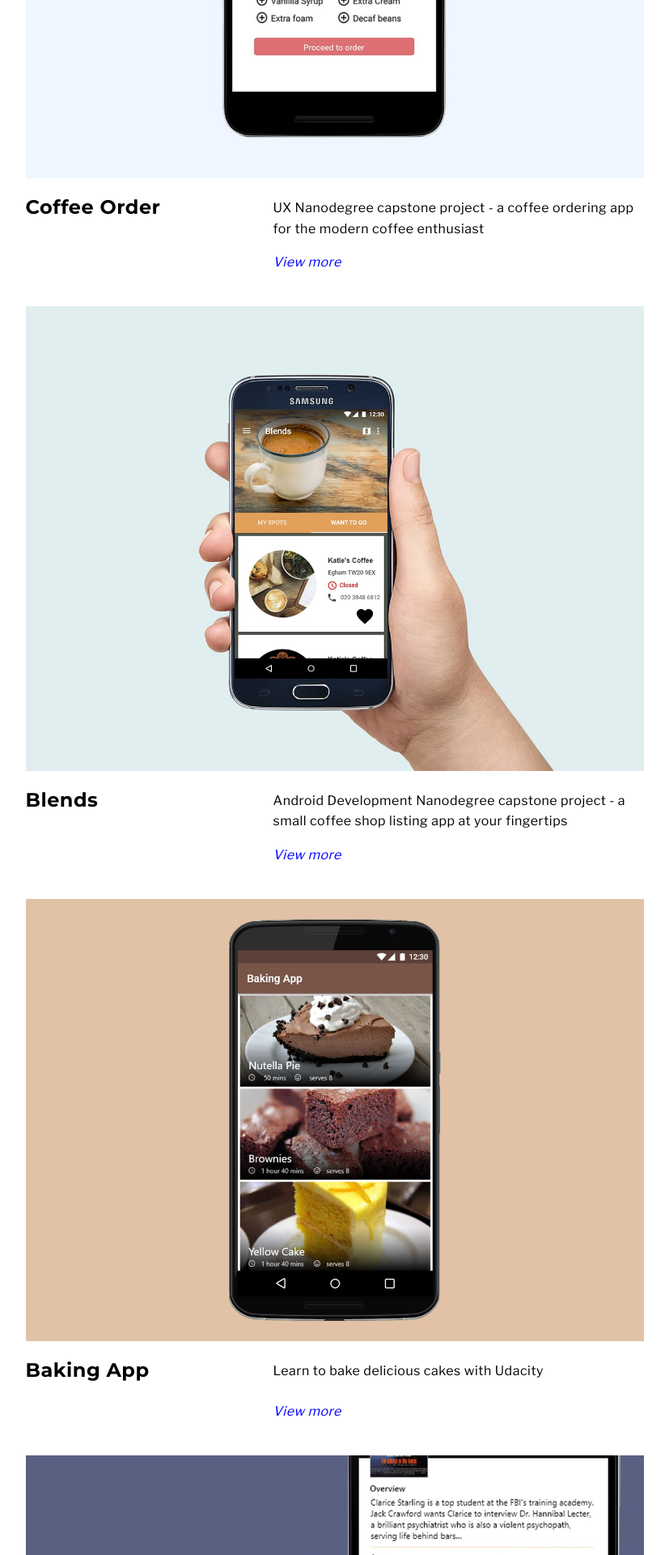
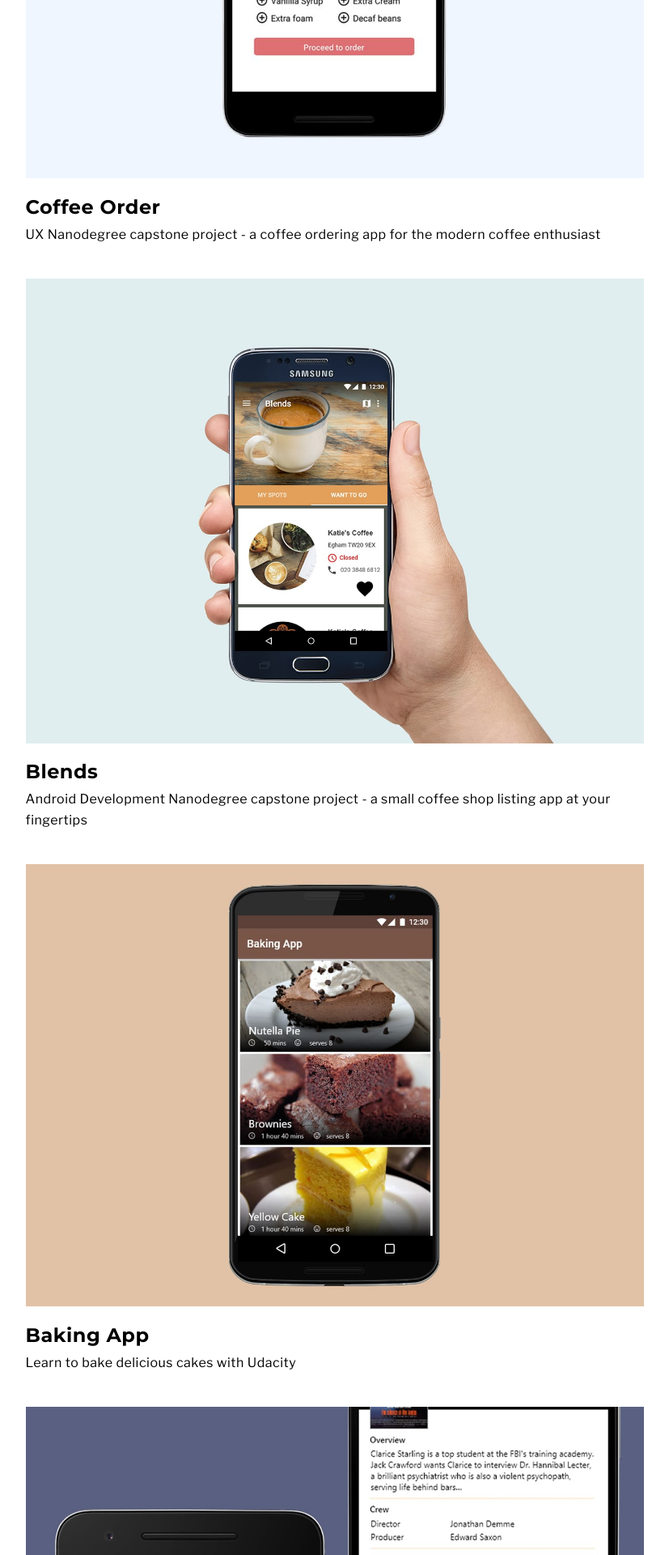
Before and after one commit to sabinaioana25/Portfolio, a PHP site: page / in a window 1280 px wide. Shown: the part 1236-3156 px from the top of the page at 81% size, without its empty margins (226-1053 px from the left). Run offline with PHP 8.4, Linux system fonts and the light colour scheme; some web fonts are replaced.

Commit message:
moved project description under title on main page; -removed 'view more' link and embeded the name with the link; -reversed direction of 'prev next navigation links; - added thumbnail in each project page; - added resume file on google cloud and linked button in 'about me' page

```diff
--- a/about.html
+++ b/about.html
@@ -51,7 +51,7 @@
                 I am also an avid movie-goer, an explorer and a 70s rock music fan.
             </p>
 
-            <a href="D:\Programming\Website\documents\Sabina Leitoiu - Resume2020.pdf" class="button-resume">View My Resume </a>
+            <a href="https://drive.google.com/file/d/1KWV_1871kIuiqepXPfUqXHld3qSU7trw/view?usp=sharing" class="button-resume">View My Resume </a>
         </main>
 
         <footer>
@@ -63,6 +63,7 @@
 
             <div class="group-ic">
                 <a href="https://www.linkedin.com/in/sableitoiu/"><img src="./icons/linkedin.svg" class="div-images" /></a>
+                <a href="https://github.com/sabinaioana25"><img src="./icons/github.svg" class="div-images"</a>
                 <a href="mailto:sabinaleitoiu91@gmail.com"><img src="./icons/gmail.svg" class="div-images" /></a>
                 <a href="https://www.instagram.com/splusl91/"><img src="./icons/instagram.svg" class="div-images" /></a>
             </div>
--- a/home.html
+++ b/home.html
@@ -38,25 +38,30 @@
             <div class="thumb-project">
                 <img src="./images/project-thumbnails/thumb-project-coffee-order-app.jpg"></div>
             <div class="thumb-project-details">
-                <p class="name">Coffee Order</p>
+                <a href="./html/202006-udacity-uxproject.html" class="link">
+                    <p class="name">Coffee Order</p></a>
                 <p class="short">UX Nanodegree capstone project - a coffee ordering app for the modern coffee enthusiast</p>
-                <a href="./html/202006-udacity-uxproject.html" class="link">View more</a>
+                <!-- <a href="./html/202006-udacity-uxproject.html" class="link">View more</a> -->
             </div>
 
             <div>
                 <div class="thumb-project"><img src="./images/project-thumbnails/thumb-project-blends-app.jpg"></div>
                 <div class="thumb-project-details">
+                    <a href="./html/201901-udacity-capstone-project.html" class="link">
                         <p class="name">Blends</p>
+                    </a>
                     <p class="short">Android Development Nanodegree capstone project - a small coffee shop listing app at your fingertips</p>
-                    <a href="./html/201901-udacity-capstone-project.html" class="link">View more</a>
+                    <!-- <a href="./html/201901-udacity-capstone-project.html" class="link">View more</a> -->
             </div>
 
             <div>
                 <div class="thumb-project"><img src="./images/project-thumbnails/thumb-project-baking-app.jpg"></div>
                 <div class="thumb-project-details">
+                    <a href="./html/201807-udacity-baking-project.html" class="link">
                         <p class="name">Baking App</p>
+                    </a>
                     <p class="short">Learn to bake delicious cakes with Udacity</p>
-                    <a href="./html/201807-udacity-baking-project.html" class="link">View more</a>
+                    <!-- <a >View more</a> -->
             </div>
 
             <div>
@@ -64,9 +69,11 @@
                     <img src="./images/project-thumbnails/thumb-project-movie-app.jpg">
                 </div>
                 <div class="thumb-project-details">
+                    <a href="./html/201806-udacity-popular-movies.html" class="link">
                         <p class="name">Cinematik</p>
+                    </a>
                     <p class="short">Discover the most popular movies that are playing in your area</p>
-                    <a href="./html/201806-udacity-popular-movies.html" class="link">View more</a>
+                    <!-- <a href="./html/201806-udacity-popular-movies.html" class="link">View more</a> -->
             </div>
 
             <div>
@@ -74,9 +81,11 @@
                     <img src="./images/project-thumbnails/thumb-project-booklist-app.jpg">
                 </div>
                 <div class="thumb-project-details">
+                    <a href="./html/201707-udacity-booklist.html" class="link">
                         <p class="name">Best Reads</p>
+                    </a>
                     <p class="short">Browse through hundreds books on a specific topic</p>
-                    <a href="./html/201707-udacity-booklist.html" class="link">View more</a>
+                    <!-- <a href="./html/201707-udacity-booklist.html" class="link">View more</a> -->
             </div>
 
             <div>
@@ -84,9 +93,11 @@
                     <img src="./images/project-thumbnails/thumb-project-tourguide-app.jpg">
                 </div>
                 <div class="thumb-project-details">
+                    <a href="./html/201706-udacity-tour-guide.html" class="link">
                         <p class="name">Tour Guide App</p>
+                    </a>
                     <p class="short">Take a virtual tour through ol' London Town</p>
-                    <a href="./html/201706-udacity-tour-guide.html" class="link">View more</a>
+                    <!-- <a href="./html/201706-udacity-tour-guide.html" class="link">View more</a> -->
             </div>
 
             <div>
@@ -94,9 +105,11 @@
                     <img src="./images/project-thumbnails/thumb-project-music-app.jpg">
                 </div>
                 <div class="thumb-project-details">
+                    <a href="./html/201710-udacity-music-app.html" class="link">
                         <p class="name">Rare Beats</p>
+                    </a>
                     <p class="short">A mock design of a music listing app - listen to music from lesser known artists</p>
-                    <a href="./html/201710-udacity-music-app.html" class="link">View more</a>
+                    <!-- <a href="./html/201710-udacity-music-app.html" class="link">View more</a> -->
             </div>
 
             <div>
@@ -104,9 +117,11 @@
                     <img src="./images/project-thumbnails/thumb-project-quiz-app-2.jpg">
                 </div>
                 <div class="thumb-project-details">
+                    <a href="./html/201706-udacity-quizapp.html" class="link">
                         <p class="name">Bike Quiz</p>
+                    </a>
                     <p class="short">An app that helps users pick a bike model based on their personality</p>
-                    <a href="./html/201706-udacity-quizapp.html" class="link">View more</a>
+                    <!-- <a href="./html/201706-udacity-quizapp.html" class="link">View more</a> -->
             </div>
 
             <div>
@@ -114,9 +129,11 @@
                     <img src="./images/project-thumbnails/thumb-project-score-keeper-app.jpg">
                 </div>
                 <div class="thumb-project-details">
+                    <a href="./html/201711-udacity-score-keeper.html" class="link">
                         <p class="name">Score Keeper App</p>
+                    </a>
                     <p class="short">Keep up the support and good vibes of your favorite volley team with this simple yet stylish app</p>
-                    <a href="./html/201711-udacity-score-keeper.html" class="link">View more</a>
+                    <!-- <a href="./html/201711-udacity-score-keeper.html" class="link">View more</a> -->
             </div>
 
             <div>
@@ -124,9 +141,11 @@
                     <img src="./images/project-thumbnails/thumb-project-single-screen-app.jpg">
                 </div>
                 <div class="thumb-project-details">
+                    <a href="./html/201704-udacity-single-screen.html" class="link">
                         <p class="name">Royal Teas Cafe</p>
+                    </a>
                     <p class="short">My first project - an android app that displays details about a small local business</p>
-                    <a href="./html/201704-udacity-single-screen.html" class="link">View more</a>
+                    <!-- <a href="./html/201704-udacity-single-screen.html" class="link">View more</a> -->
             </div>
 
         </main>
@@ -140,6 +159,7 @@
 
             <div class="group-ic">
                 <a href="https://www.linkedin.com/in/sableitoiu/"><img src="./icons/linkedin.svg" class="div-images" /></a>
+                <a href="https://github.com/sabinaioana25"><img src="./icons/github.svg" class="div-images"</a>
                 <a href="mailto:sabinaleitoiu91@gmail.com"><img src="./icons/gmail.svg" class="div-images" /></a>
                 <a href="https://www.instagram.com/splusl91/"><img src="./icons/instagram.svg" class="div-images" /></a>
             </div>
--- a/html/201706-udacity-quizapp.html
+++ b/html/201706-udacity-quizapp.html
@@ -73,9 +73,9 @@
             <div class="footer-nav">
                 <a href="../home.html" class="home">back to projects</a>
                 <div>
-                    <a href="../html/201711-udacity-score-keeper.html" class="prev">prev</a>
+                    <a href="../html/201710-udacity-music-app.html" class="prev">prev</a>
                     <span>/</span>
-                    <a href="../html/201710-udacity-music-app.html" class="next">next</a>
+                    <a href="../html/201711-udacity-score-keeper.html" class="next">next</a>
                 </div>
             </div>
         </main>
@@ -89,6 +89,7 @@
 
             <div class="group-ic">
                 <a href="https://www.linkedin.com/in/sableitoiu/" target="_blank" class="external-link"><img src="../icons/linkedin.svg" class="div-images" /></a>
+                <a href="https://github.com/sabinaioana25" target="_blank" class="external-link"><img src="../icons/github.svg" class="div-images"</a>
                 <a href="mailto:sabinaleitoiu91@gmail.com" target="_blank" class="external-link"><img src="../icons/gmail.svg" class="div-images" /></a>
                 <a href="https://www.instagram.com/splusl91/" target="_blank" class="external-link"><img src="../icons/instagram.svg" class="div-images" /></a>
             </div>
--- a/html/201711-udacity-score-keeper.html
+++ b/html/201711-udacity-score-keeper.html
@@ -76,9 +76,9 @@
             <div class="footer-nav">
                 <a href="../home.html" class="home">back to projects</a>
                 <div>
-                    <a href="../html/201704-udacity-single-screen.html" class="prev">prev</a>
+                    <a href="../html/201706-udacity-quizapp.html" class="prev">prev</a>
                     <span>/</span>
-                    <a href="../html/201706-udacity-quizapp.html" class="next">next</a>
+                    <a href="../html/201704-udacity-single-screen.html" class="next">next</a>
                 </div>
             </div>
         </main>
@@ -92,6 +92,7 @@
 
             <div class="group-ic">
                 <a href="https://www.linkedin.com/in/sableitoiu/" target="_blank" class="external-link"><img src="../icons/linkedin.svg" class="div-images" /></a>
+                <a href="https://github.com/sabinaioana25" target="_blank" class="external-link"><img src="../icons/github.svg" class="div-images"</a>
                 <a href="mailto:sabinaleitoiu91@gmail.com" target="_blank" class="external-link"><img src="../icons/gmail.svg" class="div-images" /></a>
                 <a href="https://www.instagram.com/splusl91/" target="_blank" class="external-link"><img src="../icons/instagram.svg" class="div-images" /></a>
             </div>
--- a/html/201807-udacity-baking-project.html
+++ b/html/201807-udacity-baking-project.html
@@ -111,9 +111,9 @@
             <div class="footer-nav">
                 <a href="../home.html" class="home">back to projects</a>
                 <div>
-                    <a href="../html/201806-udacity-popular-movies.html" class="prev">prev</a>
+                    <a href="../html/201901-udacity-capstone-project.html" class="prev">prev</a>
                     <span>/</span>
-                    <a href="../html/201901-udacity-capstone-project.html" class="next">next</a>
+                    <a href="../html/201806-udacity-popular-movies.html" class="next">next</a>
                 </div>
             </div>
         </main>
@@ -127,6 +127,7 @@
 
             <div class="group-ic">
                 <a href="https://www.linkedin.com/in/sableitoiu/" target="_blank" class="external-link"><img src="../icons/linkedin.svg" class="div-images" /></a>
+                <a href="https://github.com/sabinaioana25" target="_blank" class="external-link"><img src="../icons/github.svg" class="div-images"</a>
                 <a href="mailto:sabinaleitoiu91@gmail.com" target="_blank" class="external-link"><img src="../icons/gmail.svg" class="div-images" /></a>
                 <a href="https://www.instagram.com/splusl91/" target="_blank" class="external-link"><img src="../icons/instagram.svg" class="div-images" /></a>
             </div>
--- a/html/201901-udacity-capstone-project.html
+++ b/html/201901-udacity-capstone-project.html
@@ -113,9 +113,9 @@
             <div class="footer-nav">
                 <a href="../home.html" class="home">back to projects</a>
                 <div>
-                    <a href="../html/201807-udacity-baking-project.html" class="prev">prev</a>
+                    <a href="../html/202006-udacity-uxproject.html" class="prev">prev</a>
                     <span>/</span>
-                    <a href="../html/202006-udacity-uxproject.html" class="next">next</a>
+                    <a href="../html/201807-udacity-baking-project.html" class="next">next</a>
                 </div>
             </div>
         </main>
@@ -129,6 +129,7 @@
 
             <div class="group-ic">
                 <a href="https://www.linkedin.com/in/sableitoiu/" target="_blank" class="external-link"><img src="../icons/linkedin.svg" class="div-images" /></a>
+                <a href="https://github.com/sabinaioana25" target="_blank" class="external-link"><img src="../icons/github.svg" class="div-images"</a>
                 <a href="mailto:sabinaleitoiu91@gmail.com" target="_blank" class="external-link"><img src="../icons/gmail.svg" class="div-images" /></a>
                 <a href="https://www.instagram.com/splusl91/" target="_blank" class="external-link"><img src="../icons/instagram.svg" class="div-images" /></a>
             </div>
--- a/styles/body.css
+++ b/styles/body.css
@@ -15,13 +15,12 @@ html {
 }
 
 .thumb-project-details .name {
-   margin: 0 0 0.1rem 0;
+   margin: 0;
    font-family: 'Montserrat', sans-serif;
 }
 
 .thumb-project-details .short {
-    margin-top: 0.5rem;
-}
+    margin: 0;}
 
 /* project detail page */
 .detail-main {
@@ -114,6 +113,7 @@ html {
 
 .prev:hover, .next:hover, .home:hover {
     opacity: 40%;
+    text-size-adjust: 2rem;
 }
 
 /* about me page */
--- a/styles/fonts.css
+++ b/styles/fonts.css
@@ -24,19 +24,16 @@
     font-size: 0.8rem;
     line-height: 1.6;
     margin-top: 1rem;
-
 }
 
 .link {
     font-size: 0.8rem;
-    font-style: italic;
     line-height: 1.6;
-    color: blue;
     margin-top: 1rem;
 }
 
-.link:hover {
-    opacity: 40%;
+.name:hover {
+    opacity: 0.3;
 }
 
 /* detail section */
@@ -102,7 +99,6 @@ a.button-resume {
     color:#FFFFFF;
     background-color:rgb(233, 67, 233);
     text-align:center;
-
 }
 
 
--- a/styles/responsive.css
+++ b/styles/responsive.css
@@ -52,34 +52,34 @@
     }
 
     .thumb-project-details {
-        display: grid;
+        /* display: grid; */
         width: auto;
         height: fit-content;
-        grid-template-columns: 40% 60%;
-        grid-template-areas:
+        /* grid-template-columns: 40% 60%; */
+        /* grid-template-areas:
         "name short"
-        " . link";
+        " . link"; */
     }
 
     .name {
-        grid-area: name;
+        /* grid-area: name; */
         font-size: 1.5rem;
     }
 
     .short {
         grid-area: short;
         height: fit-content;
-        margin-top: 0.2rem;
+        /* margin-top: 0.2rem; */
         font-size: 1rem;
         text-align: justify;
 
     }
 
-   .link {
+   /* .link {
         grid-area: link;
         justify-content: flex-start;
         font-size: 1rem;
-    }
+    } */
 
     /* detail page content */
     .detail-header {
@@ -192,12 +192,12 @@
     }
 
     .thumb-project-details {
-        display: grid;
+        /* display: grid; */
         width: auto;
-        grid-template-columns: 40% 60%;
-        grid-template-areas:
+        /* grid-template-columns: 40% 60%; */
+        /* grid-template-areas:
         "name short"
-        " . link";
+        " . link"; */
     }
 
     .name {
@@ -207,7 +207,7 @@
 
     .short {
         grid-area: short;
-        margin-top: 0.2rem;
+        /* margin-top: 0.2rem;        */
         font-size: 1rem;
     }
 
@@ -342,12 +342,12 @@
     }
 
     .thumb-project-details {
-        display: grid;
+        /* display: grid; */
         width: auto;
-        grid-template-columns: 40% 60%;
+        /* grid-template-columns: 40% 60%;
         grid-template-areas:
         "name short"
-        " . link";
+        " . link"; */
     }
 
     .thumb-project > img {
@@ -362,7 +362,7 @@
     .short {
         grid-area: short;
         height: fit-content;
-        margin-top: 0.2rem;
+        /* margin-top: 0.2rem; */
         font-size: 1rem;
     }
 
```
Also changed, not shown: html/201704-udacity-single-screen.html (+4 -3 lines), html/201706-udacity-tour-guide.html (+5 -2 lines), html/201707-udacity-booklist.html (+5 -2 lines), html/201710-udacity-music-app.html (+5 -3 lines), html/201806-udacity-popular-movies.html (+5 -2 lines), html/202006-udacity-uxproject.html (+7 -6 lines). Lines whose indentation alone changed are shown as unchanged.
